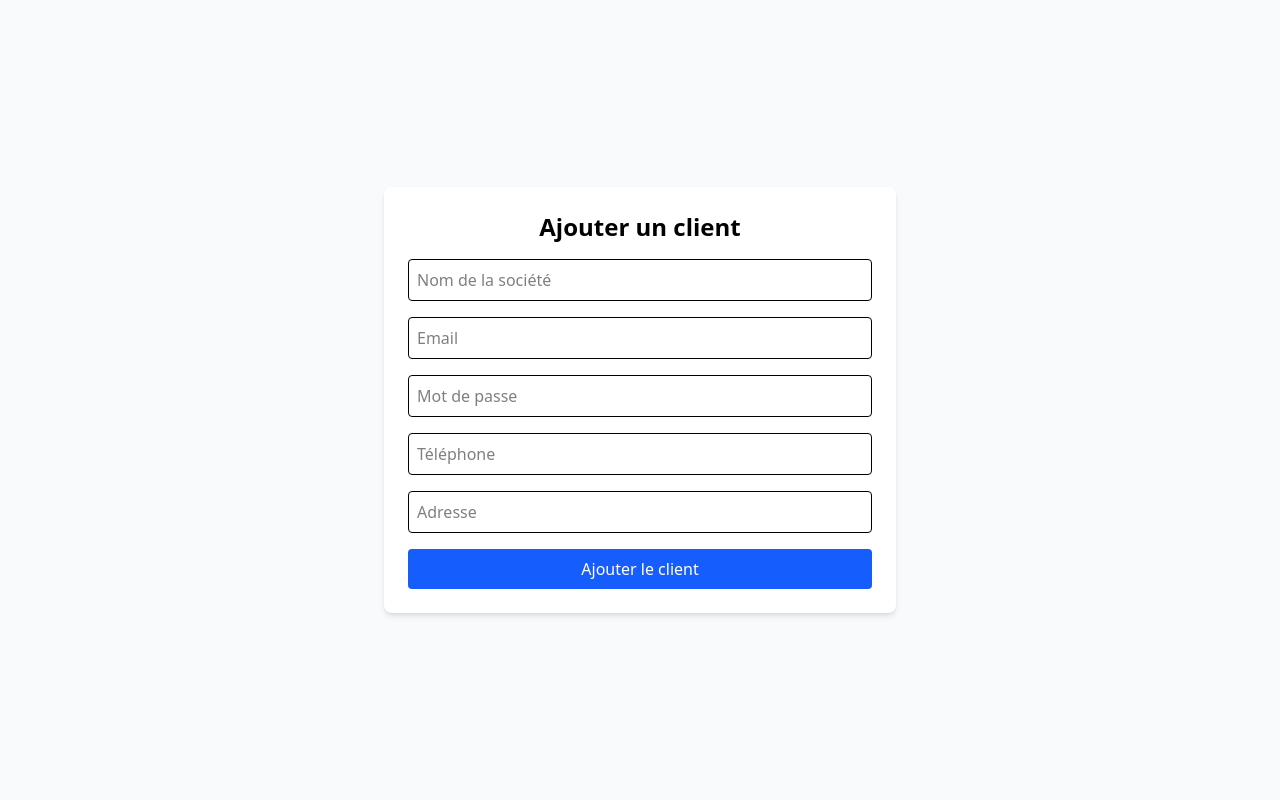
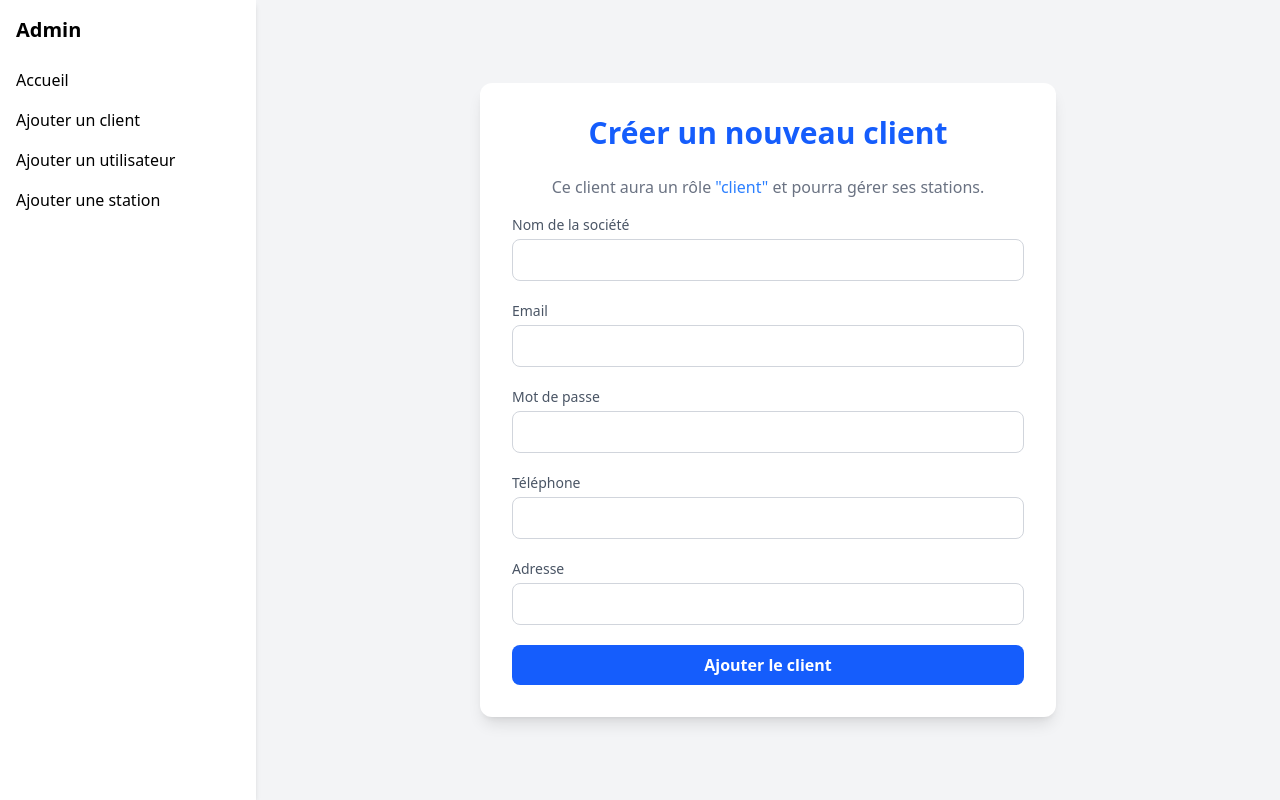
Before and after one commit to Inte-eco/inte-eco-front, a React (Vite) app: page /dash-admin/add-client in a window 1280 px wide. Built offline with nearby package versions, Linux system fonts and the light colour scheme; no server answers; sample sign-in values are in the browser's storage.

Commit message:
page not found well designed

```diff
--- a/src/features/admin/AddClient.tsx
+++ b/src/features/admin/AddClient.tsx
@@ -3,6 +3,7 @@ import { createUserWithEmailAndPassword } from "firebase/auth";
 import { addDoc, collection, serverTimestamp } from "firebase/firestore";
 import { auth, db } from "../../services/Firebase/FirebaseConfig";
 import { useNavigate } from "react-router-dom";
+import Sidebar from "../../components/Sidebar";
 
 const AddClient = () => {
   const [nom, setNom] = useState("");
@@ -18,11 +19,9 @@ const AddClient = () => {
     setLoading(true);
 
     try {
-      // Étape 1 : Créer l'utilisateur dans Firebase Auth
       const userCredential = await createUserWithEmailAndPassword(auth, email, password);
       const user = userCredential.user;
 
-      // Étape 2 : Sauvegarder les infos du client dans Firestore
       await addDoc(collection(db, "clients"), {
         uid: user.uid,
         nom,
@@ -51,65 +50,82 @@ const AddClient = () => {
   };
 
   return (
-    <div className="min-h-screen flex items-center justify-center bg-gray-50">
-      <form onSubmit={handleSubmit} className="bg-white p-6 rounded-lg shadow-md w-full max-w-lg">
-        <h2 className="text-2xl font-bold mb-4 text-center">Ajouter un client</h2>
+    <div className="flex h-screen bg-gray-100">
+      <Sidebar />
 
-        <div className="space-y-4">
+      <div className="flex-1 flex items-center justify-center">
+        <div className="bg-white shadow-lg rounded-xl p-8 w-full max-w-xl">
+          <h2 className="text-3xl font-bold text-center text-blue-600 mb-6">Créer un nouveau client</h2>
+          <p className="text-center text-gray-500 mb-4">Ce client aura un rôle <span className="font-medium text-blue-500">"client"</span> et pourra gérer ses stations.</p>
+
+          <form onSubmit={handleSubmit} className="space-y-5">
+            <div>
+              <label className="block text-sm font-medium text-gray-600 mb-1">Nom de la société</label>
               <input
                 type="text"
-            placeholder="Nom de la société"
-            className="w-full p-2 border rounded"
                 value={nom}
                 onChange={(e) => setNom(e.target.value)}
+                className="w-full border border-gray-300 rounded-lg p-2 focus:outline-none focus:ring-2 focus:ring-blue-400"
                 required
               />
+            </div>
 
+            <div>
+              <label className="block text-sm font-medium text-gray-600 mb-1">Email</label>
               <input
                 type="email"
-            placeholder="Email"
-            className="w-full p-2 border rounded"
                 value={email}
                 onChange={(e) => setEmail(e.target.value)}
+                className="w-full border border-gray-300 rounded-lg p-2 focus:outline-none focus:ring-2 focus:ring-blue-400"
                 required
               />
+            </div>
 
+            <div>
+              <label className="block text-sm font-medium text-gray-600 mb-1">Mot de passe</label>
               <input
                 type="password"
-            placeholder="Mot de passe"
-            className="w-full p-2 border rounded"
                 value={password}
                 onChange={(e) => setPassword(e.target.value)}
+                className="w-full border border-gray-300 rounded-lg p-2 focus:outline-none focus:ring-2 focus:ring-blue-400"
                 required
               />
+            </div>
 
+            <div>
+              <label className="block text-sm font-medium text-gray-600 mb-1">Téléphone</label>
               <input
                 type="tel"
-            placeholder="Téléphone"
-            className="w-full p-2 border rounded"
                 value={telephone}
                 onChange={(e) => setTelephone(e.target.value)}
+                className="w-full border border-gray-300 rounded-lg p-2 focus:outline-none focus:ring-2 focus:ring-blue-400"
                 required
               />
+            </div>
 
+            <div>
+              <label className="block text-sm font-medium text-gray-600 mb-1">Adresse</label>
               <input
                 type="text"
-            placeholder="Adresse"
-            className="w-full p-2 border rounded"
                 value={adresse}
                 onChange={(e) => setAdresse(e.target.value)}
+                className="w-full border border-gray-300 rounded-lg p-2 focus:outline-none focus:ring-2 focus:ring-blue-400"
                 required
               />
+            </div>
 
             <button
               type="submit"
-            className="w-full bg-blue-600 text-white py-2 rounded"
               disabled={loading}
+              className={`w-full bg-blue-600 text-white font-semibold py-2 rounded-lg hover:bg-blue-700 transition ${
+                loading ? "opacity-70 cursor-not-allowed" : ""
+              }`}
             >
-            {loading ? "Ajout..." : "Ajouter le client"}
+              {loading ? "Création en cours..." : "Ajouter le client"}
             </button>
+          </form>
         </div>
-      </form>
+      </div>
     </div>
   );
 };
--- a/src/pages/NotFound.tsx
+++ b/src/pages/NotFound.tsx
@@ -1,18 +1,26 @@
+import { Link } from "react-router-dom";
+
 const NotFound = () => {
-    return (
-      <div>
-        <nav className="bg-orange-400 text-white p-4 flex justify-between items-center">
-          <h1 className="text-xl font-bold">Inteco</h1>
-        </nav>
+  return (
+    <div className="h-screen bg-gray-100 flex flex-col">
+      <nav className="bg-white shadow-md px-6 py-4 flex justify-between items-center">
+        <h1 className="text-xl font-bold text-blue-600">Inteco</h1>
+      </nav>
 
-        <h1 className="text-7xl font-bold text-center m-16">404 - Page Not Found</h1>
+      <div className="flex-grow flex flex-col items-center justify-center text-center px-4">
+        <h1 className="text-6xl font-bold text-blue-600 mb-4">404</h1>
+        <p className="text-2xl text-gray-700 mb-2">Oups ! Cette page n'existe pas.</p>
+        <p className="text-gray-500 mb-6">La page que vous recherchez est introuvable.</p>
 
-        <footer className="bg-gray-800 text-white text-center p-3 mt-10">
-          <p>© {new Date().getFullYear()} Inteco. Tous droits réservés.</p>
-        </footer>
+        <Link
+          to="/"
+          className="bg-blue-600 text-white px-6 py-2 rounded-lg hover:bg-blue-700 transition"
+        >
+          Retour à l’accueil
+        </Link>
       </div>
+    </div>
+  );
+};
 
-  );
-  };
-
-  export default NotFound;
+export default NotFound;
```
Lines whose indentation alone changed are shown as unchanged.
